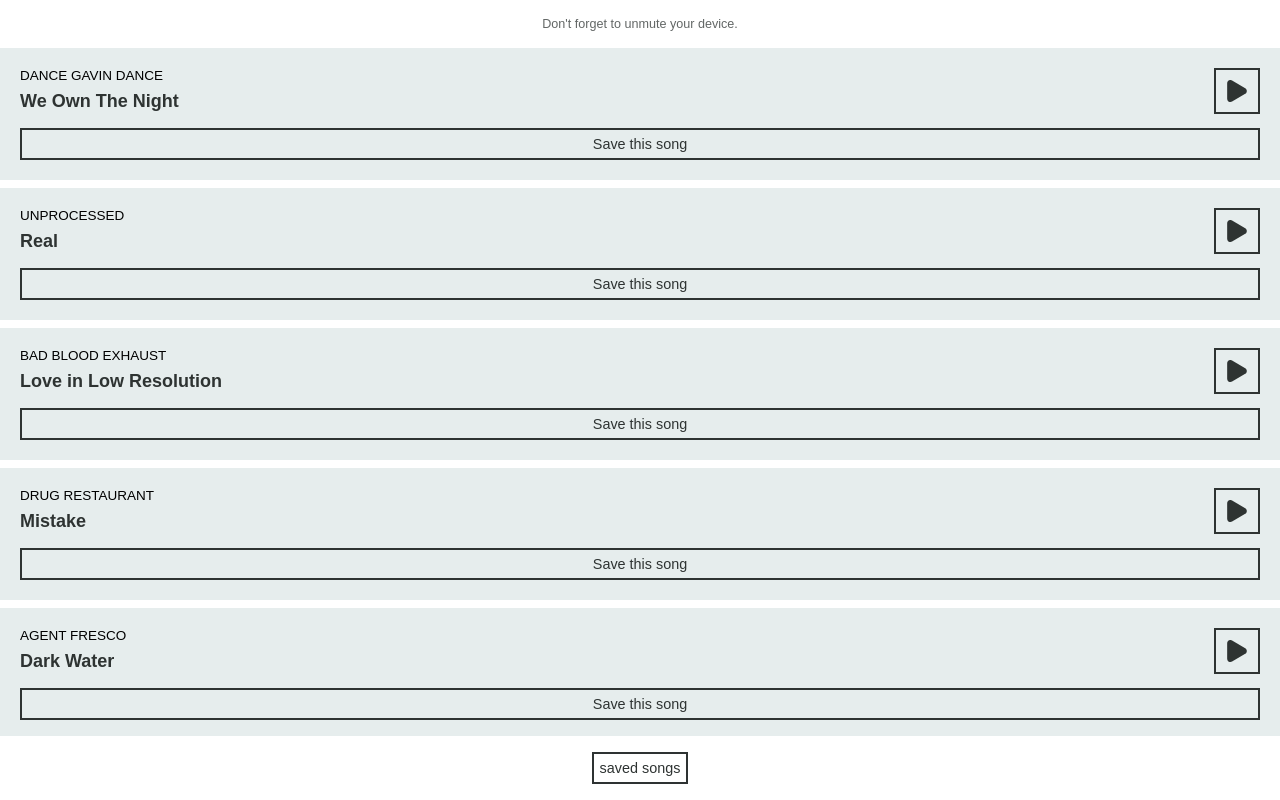
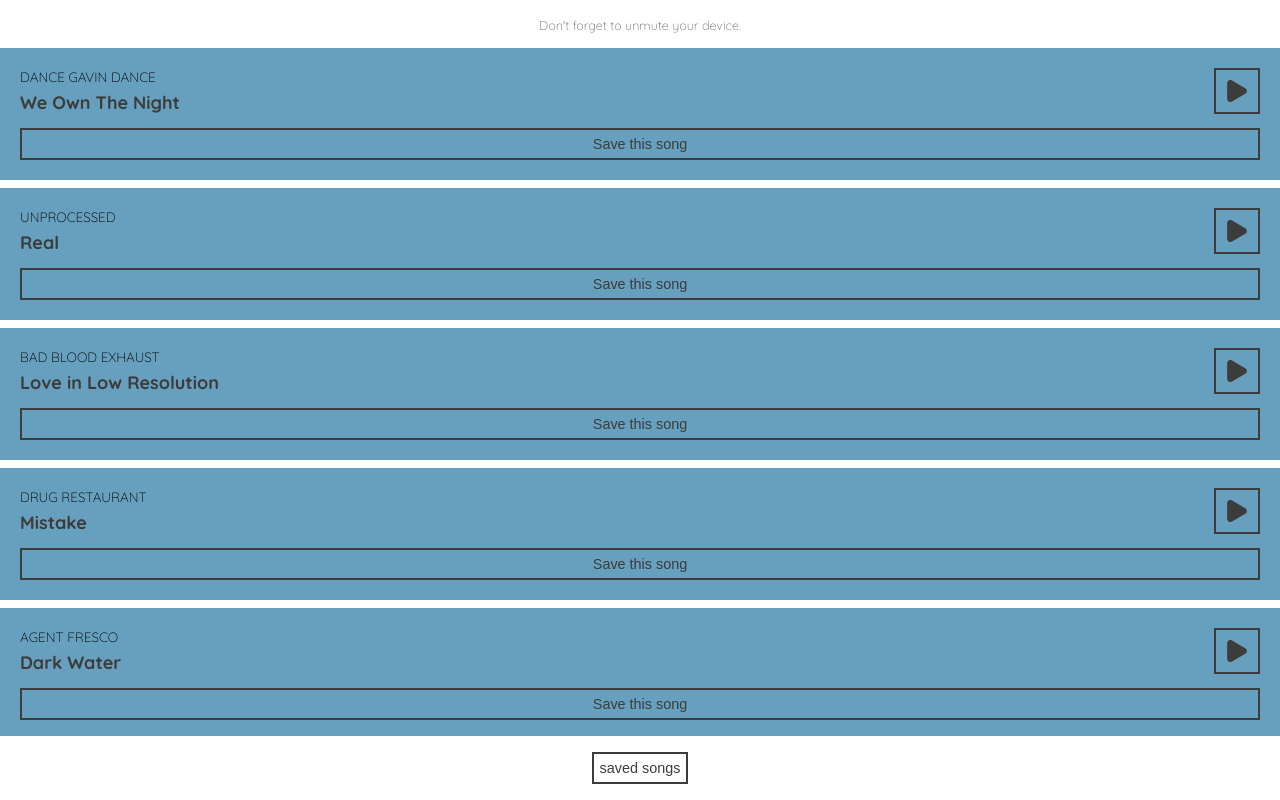
Before and after one commit to ninapeters/resonance, a React (Create React App) app: page / in a window 1280 px wide. Built offline with nearby package versions, Linux system fonts and the light colour scheme.

Commit message:
Add font and update colors

```diff
--- a/public/index.html
+++ b/public/index.html
@@ -24,6 +24,8 @@
       work correctly both with client-side routing and a non-root public URL.
       Learn how to configure a non-root public URL by running `npm run build`.
     -->
+    <link rel="preconnect" href="https://fonts.gstatic.com">
+    <link href="https://fonts.googleapis.com/css2?family=Quicksand:wght@300;700&display=swap" rel="stylesheet">
     <title>Music Finder</title>
   </head>
   <body>
--- a/src/styles/GlobalStyle.js
+++ b/src/styles/GlobalStyle.js
@@ -6,17 +6,25 @@
 }
 
 body {
-    font-family: sans-serif;
+    font-family: 'Quicksand', sans-serif;
     font-size: 112.5%;
     margin: 0;
     position: relative;
-
 }
 
 :root {
-    --primary-light: #e6eded;
-    --primary-dark: #2e3332;
-    --primary-dark-transparent: #2e3332BF;
-    --white: #fff;
+    --primary-light: #679FBE;
+    --primary-regular: #296281;
+    --primary-dark: #3C3C3C;
+    --primary-dark-transparent: #3C3C3CBF;
+    --secondary: #B261A0;
+    --white: #FFF;
+    --white-transparent: #FFFFFFF2;
+    --spotify-green: #08DA73;
+    --spotify-green-transparent: #08DA7366;
+    --cta-red: #FF6262;
+    --shadow-light: 0 0 2px #10193366;
+    --shadow-dark: 0 0 3px #23364399;
+    --gradient-light: linear-gradient(200deg, #A7669D 0%, #739EBB 70%);
 }
 `
```
